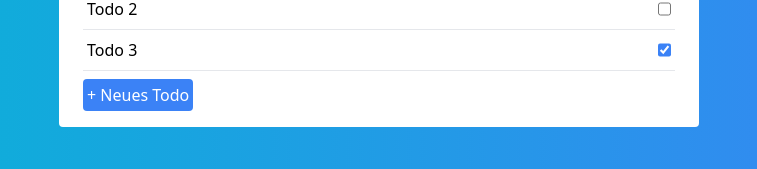
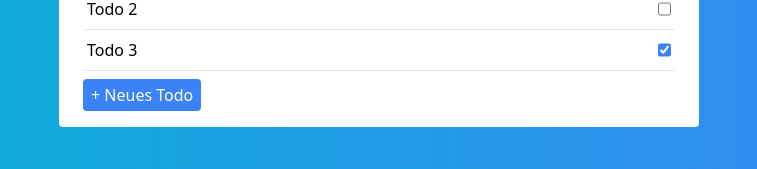
Before and after one commit to drq-dev/todo-list, a React (Create React App) app in the folder client/: page / in a window 1280 px wide. Shown: the part 397-566 px from the top of the page, without its empty margins (261-1018 px from the left). Built offline with nearby package versions, Linux system fonts and the light colour scheme.

Commit message:
feat: Add padding

```diff
--- a/client/src/components/TodoList/index.js
+++ b/client/src/components/TodoList/index.js
@@ -86,7 +86,7 @@ const TodoList = () => {
           <button
             type="button"
             onClick={() => setCreateNewTodo(true)}
-            className="bg-blue-500 hover:bg-blue-400 text-white rounded p-1 "
+            className="bg-blue-500 hover:bg-blue-400 text-white rounded py-1 px-2 "
           >
             + Neues Todo
           </button>
```
